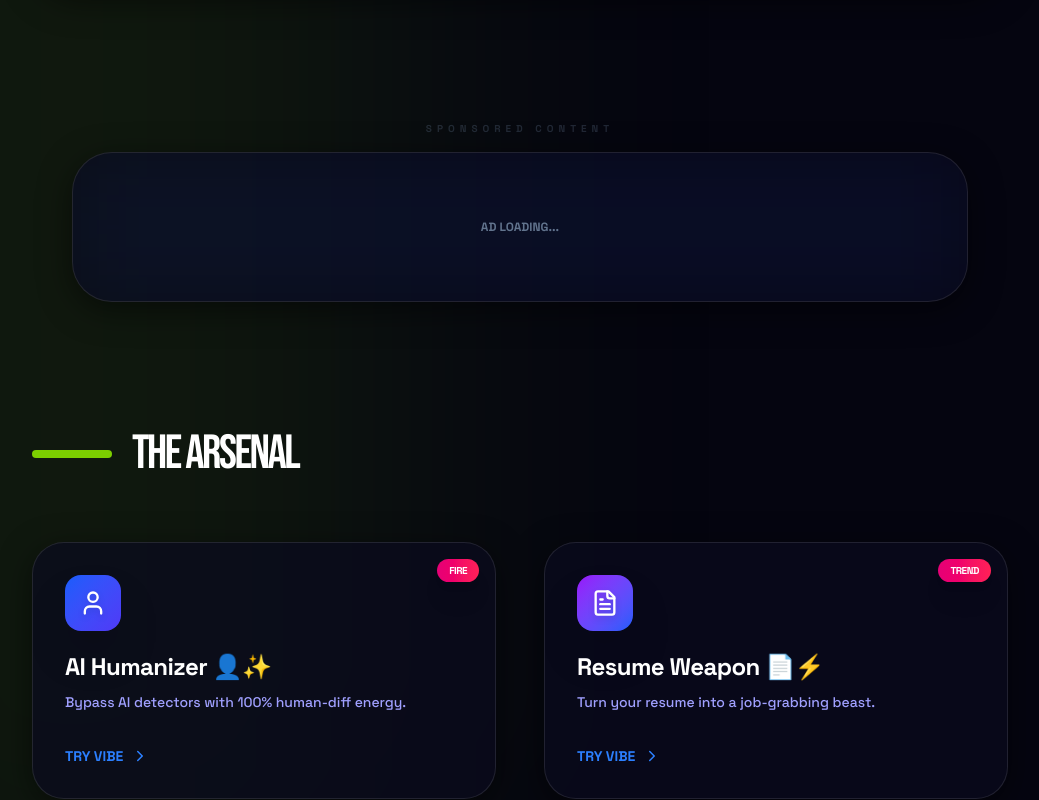
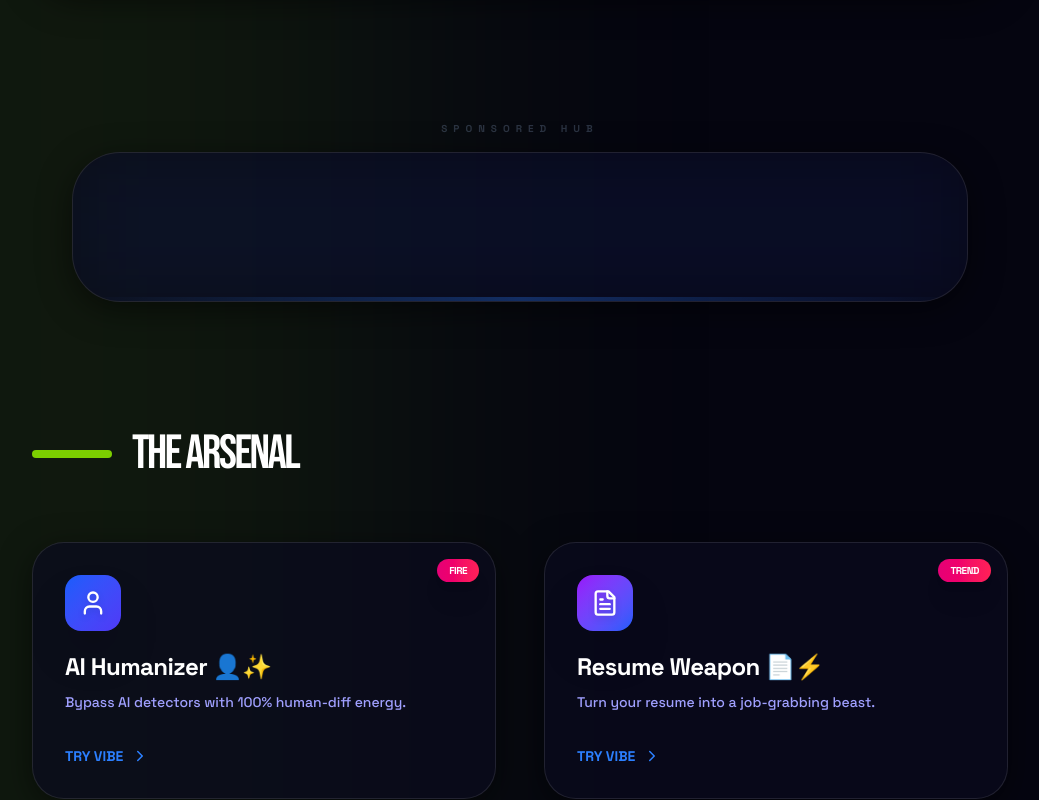
Before and after one commit to radamourya7/ClickForge-AI, a React (Vite) app in the folder frontend/: page / in a window 1280 px wide. Shown: the part 1140-1940 px from the top of the page, without its empty margins (120-1159 px from the left). Built offline with nearby package versions, Linux system fonts and the light colour scheme; no server answers.

Commit message:
Fix: Ad rendering using sandboxed iframe pattern

```diff
--- a/frontend/src/components/AdPlaceholder.jsx
+++ b/frontend/src/components/AdPlaceholder.jsx
@@ -1,32 +1,59 @@
-import React, { useEffect } from 'react';
+import React from 'react';
 
 const AdPlaceholder = ({ type = 'banner' }) => {
-    useEffect(() => {
-        // Mocking the script injection for specific ad types
-        // In a real scenario, these would be the Adsterra ids
-        try {
-            const script = document.createElement('script');
-            if (type === 'banner') {
-                script.src = "//pl21528628.toprevenuegate.com/eb/73/45/eb734569c73b063e590ca150ca22cd67.js";
-            } else if (type === 'native') {
-                script.src = "//pl21528657.toprevenuegate.com/08/bc/f2/08bcf267c3bb17e606ea950ca22cd67.js";
-            }
-            script.async = true;
-            document.body.appendChild(script);
-        } catch (e) {
-            console.error("Ad script loading failed", e);
-        }
-    }, [type]);
+    // Adsterra keys from URLs
+    const key = type === 'banner'
+        ? 'eb734569c73b063e590ca150ca22cd67'
+        : '08bcf267c3bb17e606ea950ca22cd67';
+
+    // Industry standard for React: Sandboxed iframe with srcDoc
+    const adScript = `
+        <script type="text/javascript">
+            atOptions = {
+                'key' : '${key}',
+                'format' : 'iframe',
+                'height' : ${type === 'banner' ? 90 : 250},
+                'width' : ${type === 'banner' ? 728 : 300},
+                'params' : {}
+            };
+        </script>
+        <script type="text/javascript" src="//www.toprevenuegate.com/${key}/invoke.js"></script>
+    `;
+
+    const srcDoc = `
+        <!DOCTYPE html>
+        <html>
+            <head>
+                <style>
+                    body { margin: 0; padding: 0; display: flex; justify-content: center; align-items: center; overflow: hidden; background: transparent; }
+                </style>
+            </head>
+            <body>
+                ${adScript}
+            </body>
+        </html>
+    `;
 
     return (
-        <div className="w-full max-w-4xl mx-auto my-12 flex flex-col items-center">
-            <span className="text-[10px] font-black text-slate-500 uppercase tracking-[0.5em] mb-4 opacity-30">Sponsored Content</span>
-            <div className="w-full glass rounded-[2.5rem] border-white/5 overflow-hidden flex items-center justify-center min-h-[150px] relative">
+        <div className="w-full max-w-5xl mx-auto my-16 flex flex-col items-center group">
+            <span className="text-[10px] font-black text-slate-500 uppercase tracking-[0.6em] mb-4 opacity-40 transition-opacity group-hover:opacity-100">Sponsored Hub</span>
+            <div className="w-full glass rounded-[3rem] border-blue-500/10 overflow-hidden flex flex-col items-center justify-center min-h-[150px] relative hover:border-blue-500/30 transition-all shadow-[0_10px_40px_rgba(0,0,0,0.2)]">
                 <div className="absolute inset-0 bg-blue-500/5 blur-[40px] pointer-events-none"></div>
-                <div id={`adsterra-${type}`} className="relative z-10 w-full flex justify-center py-6">
-                    {/* The Adsterra script will inject the actual ad content here */}
-                    <div className="text-xs font-bold text-slate-500 italic uppercase">Ad Loading...</div>
+
+                <div className="relative z-10 w-full flex justify-center py-6">
+                    <iframe
+                        srcDoc={srcDoc}
+                        width={type === 'banner' ? "728" : "300"}
+                        height={type === 'banner' ? "90" : "250"}
+                        style={{ border: 'none', background: 'transparent' }}
+                        title={`Adsterra ${type}`}
+                        scrolling="no"
+                        key={key} // Force remount if key changes
+                    />
                 </div>
+
+                {/* Viral Background Polish */}
+                <div className="absolute bottom-0 left-0 w-full h-1 bg-gradient-to-r from-transparent via-blue-500/30 to-transparent"></div>
             </div>
         </div>
     );
```
